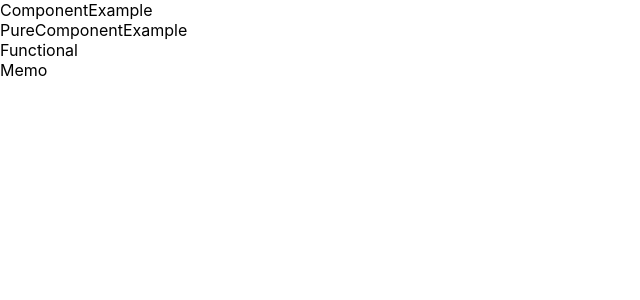
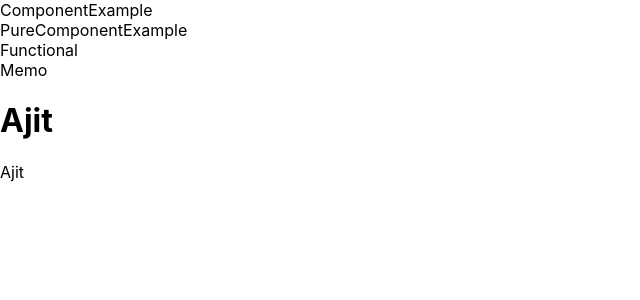
Before and after one commit to ajittupe2548/react-practice, a React (Create React App) app: page / in a window 1280 px wide. Shown: the top 300 px of the page, without its empty margins (0-640 px from the left). Built offline with nearby package versions, Linux system fonts and the light colour scheme.

Commit message:
Added : Creating react element

```diff
--- a/src/Components/FHome.js
+++ b/src/Components/FHome.js
@@ -2,9 +2,16 @@ import React, { useState } from 'react'
 
 // Functional component
 const MemoExample = React.memo(function FHome(props) {
+    // React.createElement
+    const createElement = React.createElement("h1",{class:"heading"},"Ajit");
+    // React.createFactory
+    var div = React.createFactory('div');
+    var reactDivElement = div(props, "Ajit");
     return (
         <div>
             Memo
+            {createElement}
+            {reactDivElement}
         </div>
     )
 })
```
